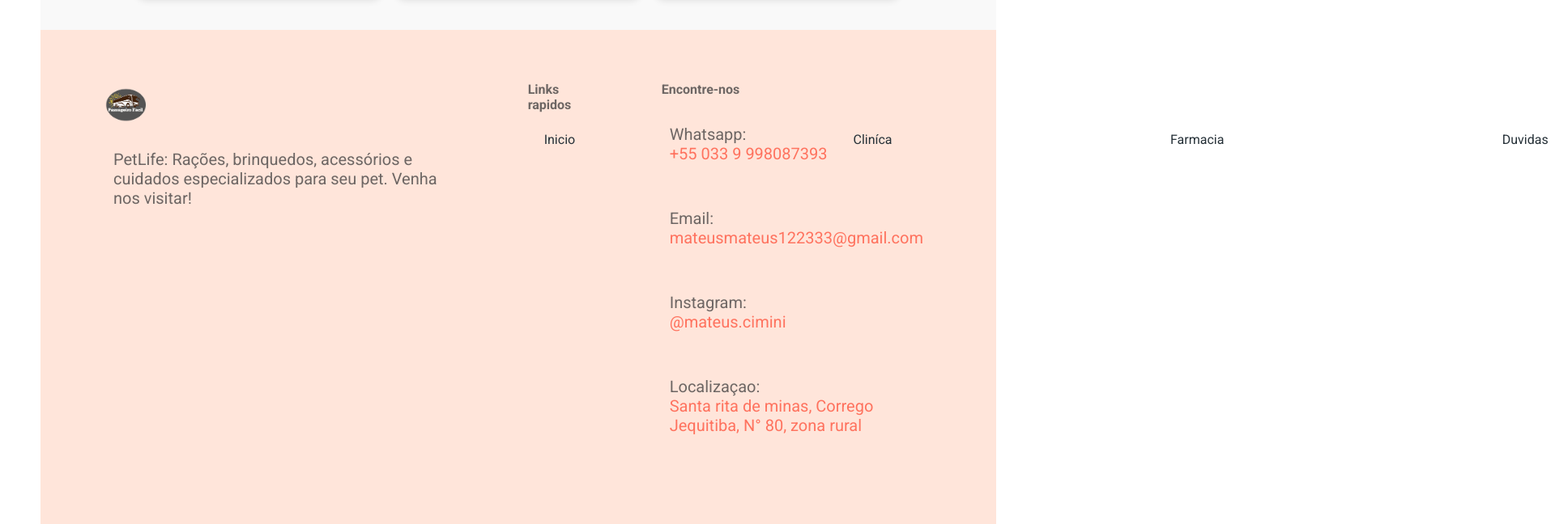
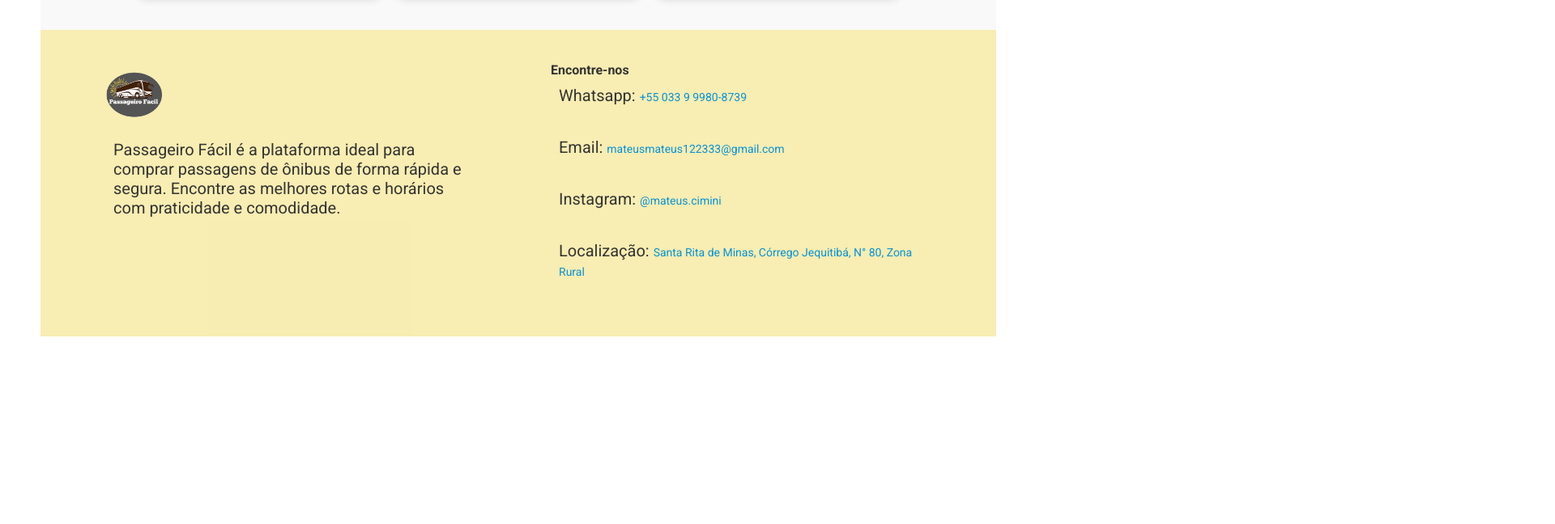
Before and after one commit to Mateus-Cimini/Compre-sua-passagem, a plain HTML site: page index.html in a window 1280 px wide. Shown: the part 2013-2661 px from the top of the page at 81% size, 1920 px wide, since content can reach past the window. After the commit the page ends 2429 px from the top, so only its background shows below. Drawn offline with Linux system fonts and the light colour scheme.

Commit message:
edit footer

```diff
--- a/index.html
+++ b/index.html
@@ -152,29 +152,24 @@
         </section>
 
         <footer>
-            <div>
-                <img src='imgs/logoviagens.png' alt="passageirosFacil" width="50" height="50">
-                <p>PetLife: Rações, brinquedos, acessórios e cuidados especializados para seu pet. Venha nos visitar!</p>
-               </div>
+            <div class="footer-section about">
+                <img src="imgs/logoviagens.png" alt="Passageiro Fácil" width="70" height="70">
+                <p>
+                    Passageiro Fácil é a plataforma ideal para comprar passagens de ônibus de forma rápida e segura. Encontre as melhores rotas e horários com praticidade e comodidade.
+                </p>
+            </div>
 
-               <div>
-                <strong class="titulo">Links rapidos</strong>
-                <nav>
-                  <a href="#inicio">Inicio</a>
-                  <a href="#clinica">Cliníca</a>
-                  <a href="#farmacia">Farmacia</a>
-                  <a href="#duvidas">Duvidas</a>
-                 </nav>
-               </div>
 
-               <div>
-                <strong class="titulo">Encontre-nos</strong>
-                 <p>Whatsapp: <a href="https://wa.me/5533998087393" target="_blank">+55 033 9 998087393</a></p>
-                 <p>Email:<a href="mailto:mateusmateus122333@gmail.com" target="_blank">mateusmateus122333@gmail.com</a></p>
-                 <p>Instagram:<a href="https://www.instagram.com/mateus.cimini/" target="_blank">@mateus.cimini</a></p>
-                 <p>Localizaçao: <a href="https://maps.app.goo.gl/yAh9TL48JJd4TrfH8" target="_blank">Santa rita de minas, Corrego Jequitiba, N° 80, zona rural</a></p>
-               </div>
+
+            <div class="footer-section contact">
+                <strong class="section-title">Encontre-nos</strong>
+                <p>Whatsapp: <a href="https://wa.me/5533998087393" target="_blank">+55 033 9 9980-8739</a></p>
+                <p>Email: <a href="mailto:mateusmateus122333@gmail.com" target="_blank">mateusmateus122333@gmail.com</a></p>
+                <p>Instagram: <a href="https://www.instagram.com/mateus.cimini/" target="_blank">@mateus.cimini</a></p>
+                <p>Localização: <a href="https://maps.app.goo.gl/yAh9TL48JJd4TrfH8" target="_blank">Santa Rita de Minas, Córrego Jequitibá, N° 80, Zona Rural</a></p>
+            </div>
         </footer>
+
 
     </section>
     <script src="script.js"></script>
--- a/style.css
+++ b/style.css
@@ -417,36 +417,46 @@ button:hover {
     bottom: 20px;
 }
 
-footer{
-    background-color: var(--primary-color);
-}
-
-footer{
-    background-color: rgba(255, 152, 108, 0.25);
+footer {
+    background-color: rgba(236, 210, 61, 0.397);
     display: flex;
     justify-content: space-between;
     gap: 80px;
-    padding: 64px 80px;
-  }
-  footer img,
-  footer .titulo{
-    display: block;
-    font-weight:600;
-    margin-bottom: 24px;
+    padding: 40px 80px;
+    flex-wrap: wrap;
+    color: #333;
+}
 
-  }
-  footer nav a {
-    color: #263138;
+.footer-section {
+    flex: 1;
+    min-width: 250px;
+}
+
+.footer-section img {
     display: block;
     margin-bottom: 16px;
+}
+
+.section-title {
+    font-weight: 600;
+    margin-bottom: 16px;
+}
+
+
+p a {
+    color: var(--second-color);
     text-decoration: none;
+    font-size: 14px;
+}
 
-  }
+footer p a:hover {
+    text-decoration: underline;
+}
 
-  footer p a {
-    color: #ff725e;
-    display: block;
-    margin-bottom: 16px;
-    text-decoration: none;
-    max-width: 350px;
-  }
+@media (max-width: 768px) {
+    footer {
+        flex-direction: column;
+        align-items: center;
+        padding: 20px;
+    }
+}
```
